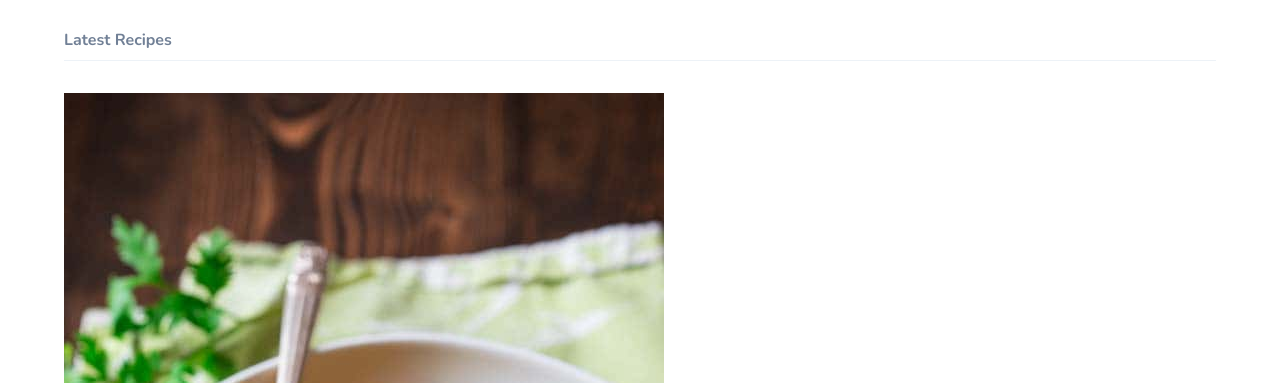
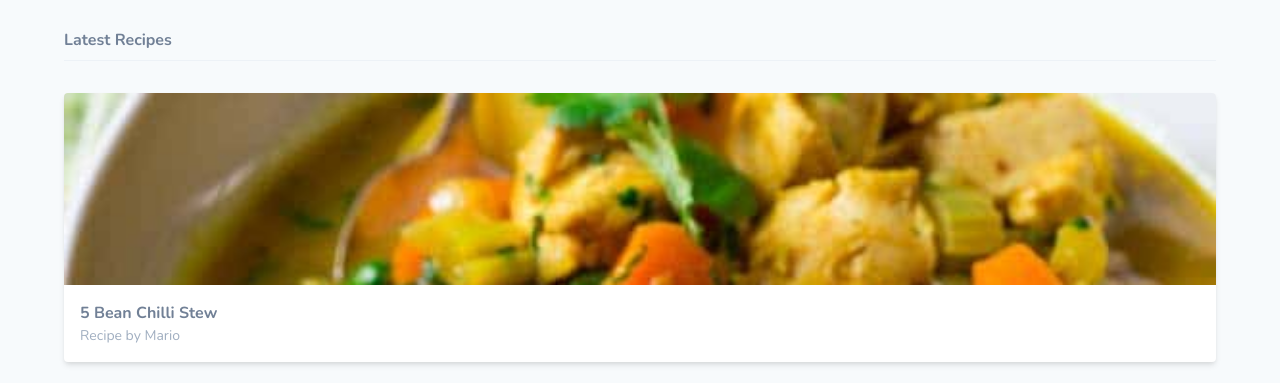
Before and after one commit to Rey-17/tailwind-tutorial, a website: page public/index.html in a window 1280 px wide. Shown: the part 417-800 px from the top of the page. Drawn offline with nearby package versions, Linux system fonts and the light colour scheme; files that its build step writes are made by us from their sources.

Commit message:
Cards Element

```diff
--- a/public/index.html
+++ b/public/index.html
@@ -34,7 +34,7 @@
             </ul>
         </nav>
     </div><!--end nav-->
-    <main class="px-16 py-16">
+    <main class="px-16 py-16 bg-gray-100">
 
         <div class="flex justify-center md:justify-end">
             <a href="#" class="text-primary">Log in</a>
@@ -57,11 +57,11 @@
 
             <div class="mt-8">
                 <!--Cards go here-->
-                <div>
-                    <img src="img/curry.jpg" alt="">
-                    <div>
-                        <span>5 Bean Chilli Stew</span>
-                        <span>Recipe by Mario</span>
+                <div class="bg-white rounded overflow-hidden shadow-md">
+                    <img src="img/curry.jpg" alt="" class="w-full h-32 sm:h-48 object-cover">
+                    <div class="m-4">
+                        <span class="font-bold">5 Bean Chilli Stew</span>
+                        <span class="block text-gray-500 text-sm">Recipe by Mario</span>
                     </div>
                 </div>
 
```
